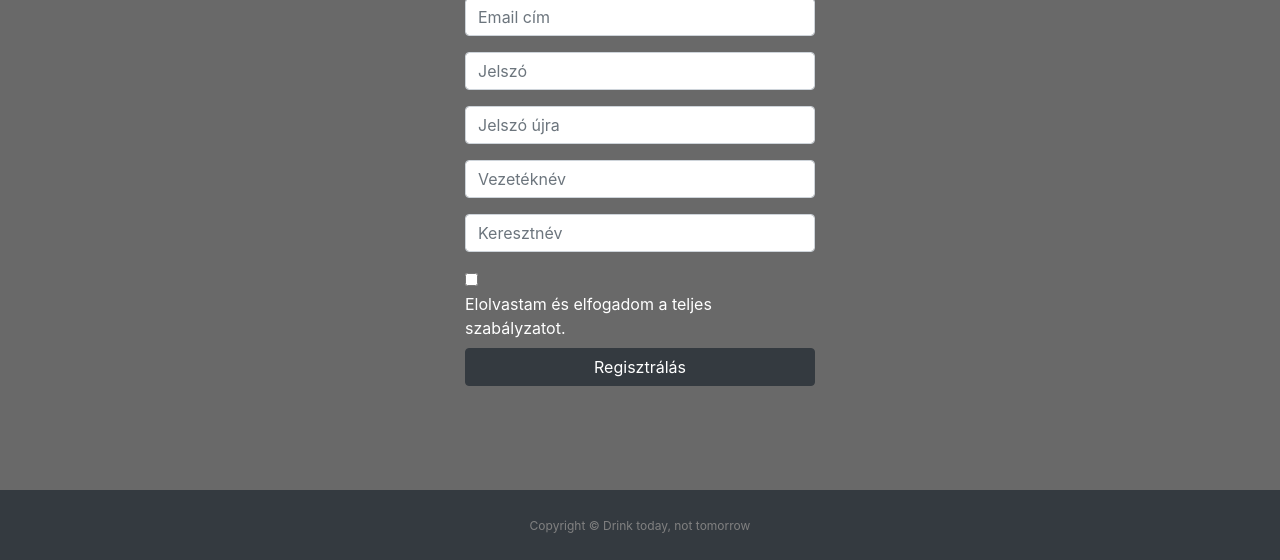
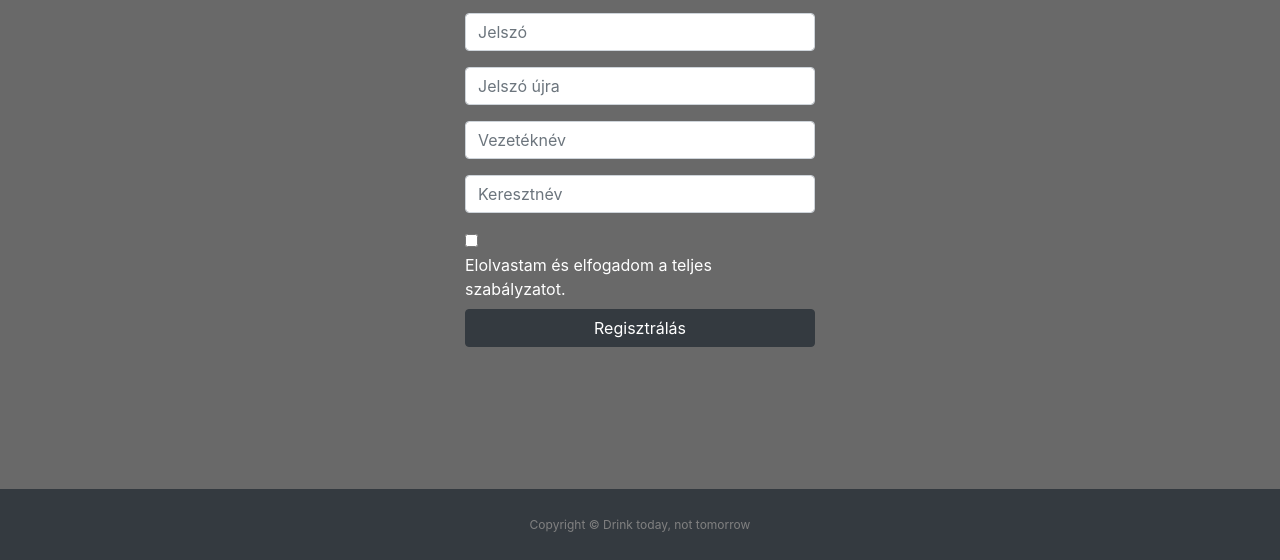
Before and after one commit to alittahu/szojs-hf, a website: page static/registration.html in a window 1280 px wide. Shown: the part 240-800 px from the top of the page. Drawn offline with nearby package versions, Linux system fonts and the light colour scheme.

Commit message:
registration updated

```diff
--- a/static/registration.css
+++ b/static/registration.css
@@ -1,7 +1,6 @@
 .inner {
-    margin-top: 105px;
+    margin-top: auto;
     margin-bottom: auto;
-    /*whatever width you want*/
 }
 
 html,
--- a/static/registration.html
+++ b/static/registration.html
@@ -5,12 +5,11 @@
           integrity="sha384-JcKb8q3iqJ61gNV9KGb8thSsNjpSL0n8PARn9HuZOnIxN0hoP+VmmDGMN5t9UJ0Z" crossorigin="anonymous">
     <meta charset="utf-8">
     <meta name="viewport" content="width=device-width, initial-scale=1, shrink-to-fit=no">
-    <title>SOR.SCH</title>
+    <title>SOR.SCH regisztráció</title>
 
     <link rel="canonical" href="https://getbootstrap.com/docs/4.5/examples/dashboard/">
     <link rel="stylesheet" href="header.css">
     <link rel="stylesheet" href="footer.css">
-    <link rel="stylesheet" href="main.css">
     <link rel="stylesheet" href="registration.css">
 
     <link href="bootstrap.min.css" rel="stylesheet"
```
